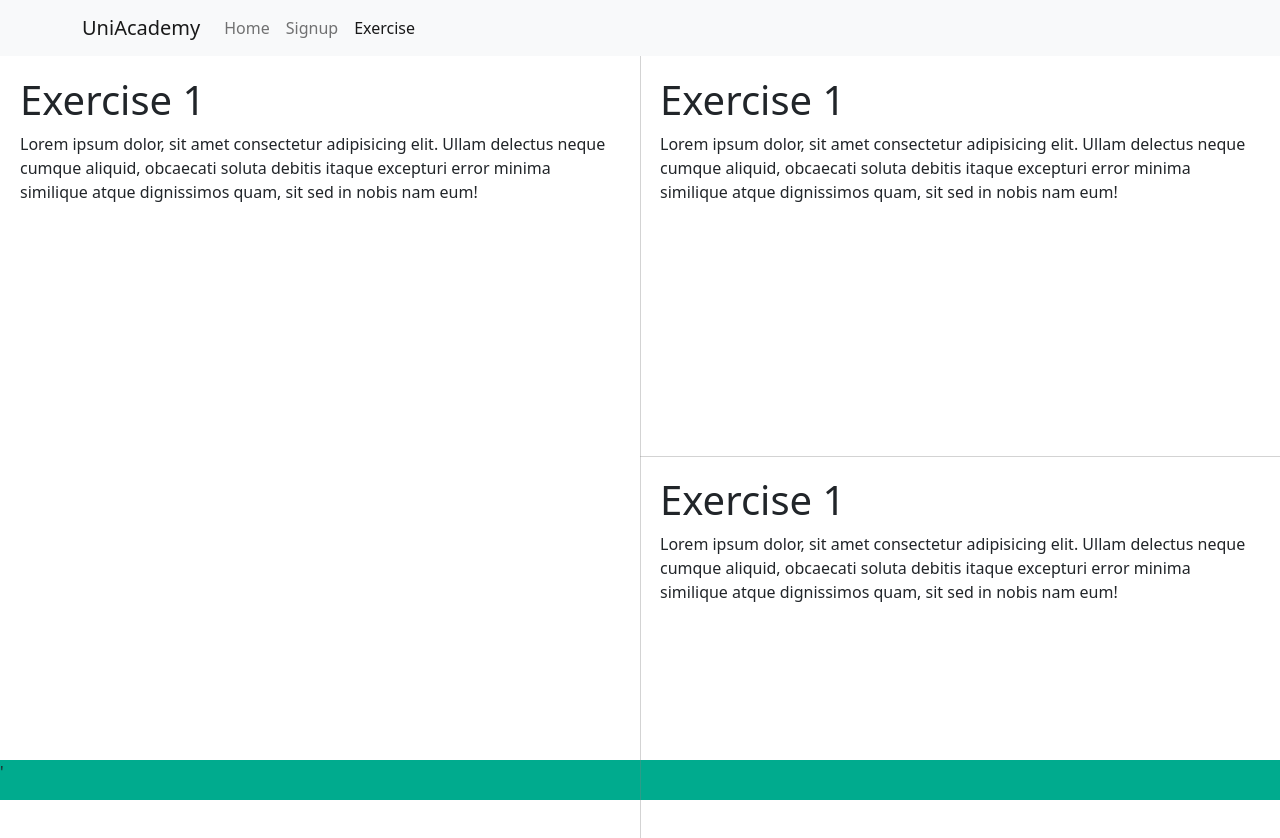
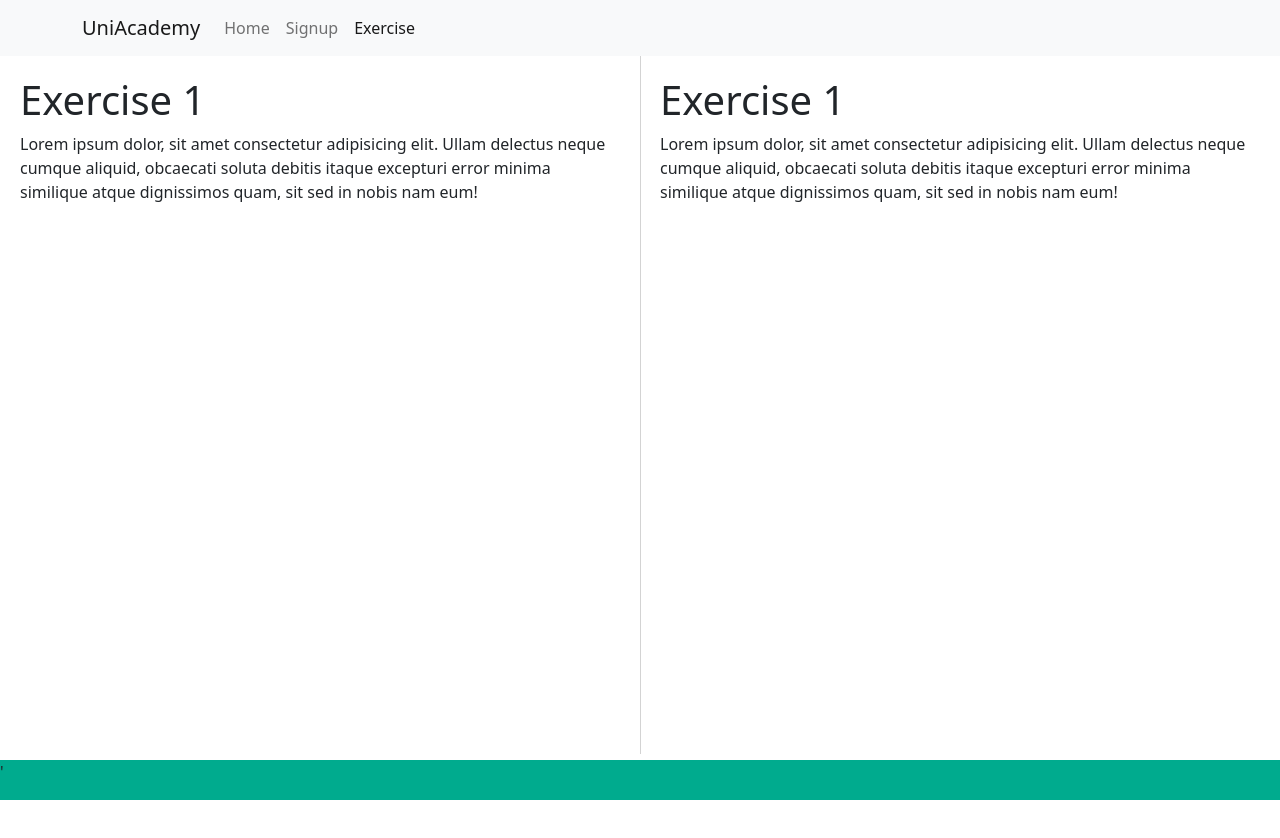
Before and after one commit to KrisMP99/P7, a React (Create React App) app in the folder P7WebApp/src/p7webapp.webui/: page /task/1 in a window 1280 px wide. Shown: the top 838 px of the page. After the commit the page ends 800 px from the top, so only its background shows below. Built offline with nearby package versions, Linux system fonts and the light colour scheme.

Commit message:
Made Exercise Board more flexible and scalable

```diff
--- a/P7WebApp/src/p7webapp.webui/src/App.tsx
+++ b/P7WebApp/src/p7webapp.webui/src/App.tsx
@@ -5,7 +5,7 @@ import Navbar from './Components/Navbar/Navbar';
 import { Routes, Route } from 'react-router-dom';
 import Frontpage from './Components/Frontpage/Frontpage';
 import SignUp from './Components/SignUp/SignUp';
-import ExerciseBoard from './Components/ExerciseBoard/ExerciseBoard';
+import ExerciseBoard, { BoardModuleType } from './Components/ExerciseBoard/ExerciseBoard';
 
 function App() {
     return (
@@ -19,7 +19,10 @@ function App() {
                     <SignUp />
                 } />
                 <Route path="/task/1" element={
-                    <ExerciseBoard />
+                    <ExerciseBoard
+                        creatorMode={false}
+                        boardLayout={[[BoardModuleType.ExerciseDescription], [BoardModuleType.ExerciseDescription]]}
+                    />
                 } />
             </Routes>
             <Footer/>
--- a/P7WebApp/src/p7webapp.webui/src/Components/ExerciseBoard/ExerciseBoard.css
+++ b/P7WebApp/src/p7webapp.webui/src/Components/ExerciseBoard/ExerciseBoard.css
@@ -1,6 +1,6 @@
 .board-container {
     overflow: hidden;
     width: 100%;
-    height: 100%;
+    height: calc(100% - 102px);
     display: flex;
 }
--- a/P7WebApp/src/p7webapp.webui/src/Components/ExerciseBoard/ExerciseBoard.tsx
+++ b/P7WebApp/src/p7webapp.webui/src/Components/ExerciseBoard/ExerciseBoard.tsx
@@ -3,21 +3,48 @@ import React, { Component } from 'react';
 import ExerciseDescriptionModule from '../Modules/ExerciseDescription/ExerciseDescription';
 import './ExerciseBoard.css';
 
-export default function ExerciseBoard() {
+export enum BoardLayoutType {
+    SinglePage,
+    OneLeftOneRight,
+    TwoLeftOneRight,
+    OneLeftTwoRight,
+    TwoLeftTwoRight
+}
+export enum BoardModuleType {
+    ExerciseDescription,
+}
+
+interface ExerciseBoardProps {
+    boardLayout: BoardModuleType[][]; //Arrays, with arrays - each array contain the content of a column on the board
+    creatorMode: boolean;
+}
+
+export default function ExerciseBoard(props: ExerciseBoardProps) {
+
+    let columns = []
+    let colElements = [];
+    if (props.boardLayout.length !== 0) {
+        let keyCounter = 0;
+        for (let i = 0; i < props.boardLayout.length; i++) {
+            for (let j = 0; j < props.boardLayout[i].length; j++) {
+                colElements.push((<Allotment.Pane key={keyCounter}>
+                    <ExerciseDescriptionModule/>
+                </Allotment.Pane>));
+                keyCounter++;
+            }
+            columns[i] = (<Allotment separator vertical key={keyCounter}>{colElements}</Allotment>);
+            colElements = [];
+            keyCounter++;
+        }
+    }
+
+
     return (
         <div className='board-container'>
-            <Allotment separator>
-                <Allotment.Pane minSize={100}>
-                    <ExerciseDescriptionModule />
-                </Allotment.Pane>
-                    <Allotment separator vertical={true} minSize={100}>
-                        <Allotment.Pane>
-                            <ExerciseDescriptionModule />
-                        </Allotment.Pane>
-                        <Allotment.Pane>
-                            <ExerciseDescriptionModule />
-                        </Allotment.Pane>
-                    </Allotment>
+            <Allotment className='board-outer' separator>
+                {columns.map((col, id, arr) => {
+                    return col;
+                })}
             </Allotment>
         </div>
     )
--- a/P7WebApp/src/p7webapp.webui/src/Components/Modules/ExerciseDescription/ExerciseDescription.css
+++ b/P7WebApp/src/p7webapp.webui/src/Components/Modules/ExerciseDescription/ExerciseDescription.css
@@ -0,0 +1,4 @@
+#exercise-description-container {
+    overflow-x: auto;
+    max-height: 100%;
+}
--- a/P7WebApp/src/p7webapp.webui/src/Components/Modules/ExerciseDescription/ExerciseDescription.tsx
+++ b/P7WebApp/src/p7webapp.webui/src/Components/Modules/ExerciseDescription/ExerciseDescription.tsx
@@ -1,13 +1,22 @@
 import React from 'react';
 import { Container } from 'react-bootstrap';
 import '../Module.css';
+import './ExerciseDescription.css';
+
+interface ExerciseDescriptionProps {
+    exerciseID: number;
+    // user: User
+}
 
 export default function ExerciseDescriptionModule() {
     return (
-        <div className='module-container'>
+        <div id='exercise-description-container' className='module-container'>
             <div>
                 <h1>Exercise 1</h1>
-                <p>Lorem ipsum dolor, sit amet consectetur adipisicing elit. Ullam delectus neque cumque aliquid, obcaecati soluta debitis itaque excepturi error minima similique atque dignissimos quam, sit sed in nobis nam eum!</p>
+                <p>
+                    Lorem ipsum dolor, sit amet consectetur adipisicing elit. Ullam delectus neque cumque aliquid,
+                    obcaecati soluta debitis itaque excepturi error minima similique atque dignissimos quam, sit sed in nobis nam eum!
+                </p>
             </div>
         </div>
     )
```
